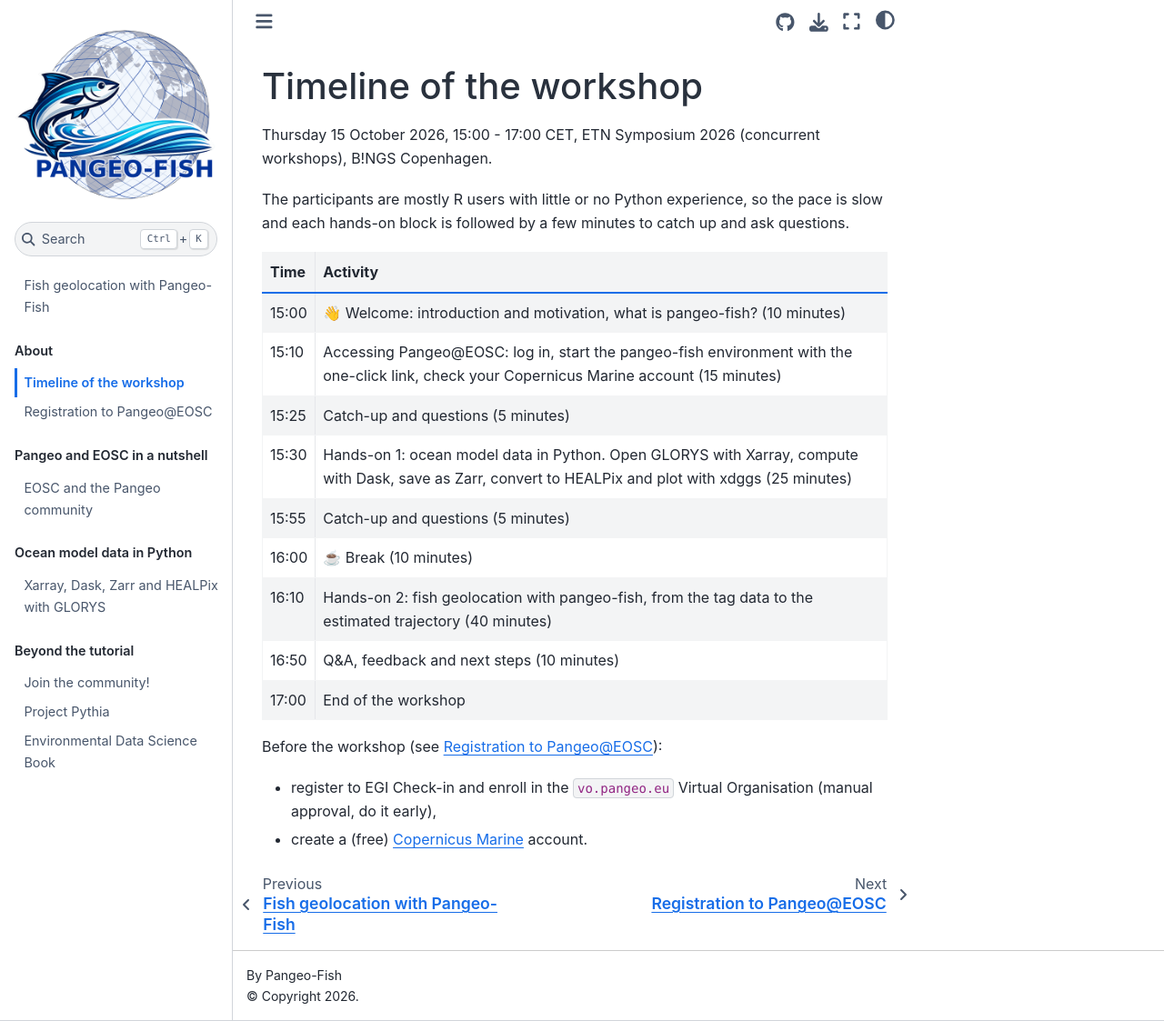
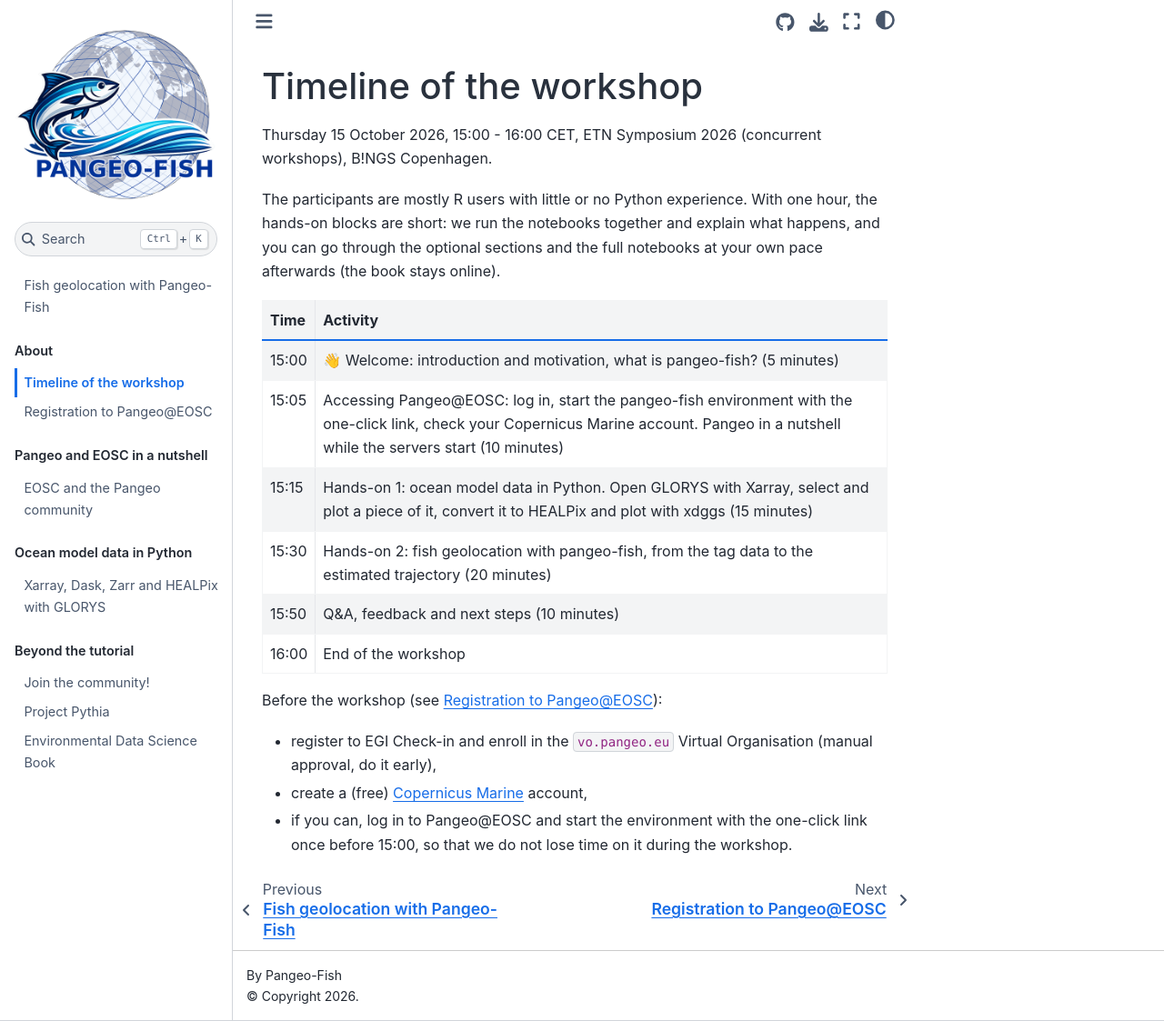
Before and after one commit to pangeo-fish/pangeo-fish-etn2026, a Jupyter Book: the page built from docs/agenda.md, in a window 1280 px wide and 1123 px high. Shown: the whole window at 91% size. Built offline with Jupyter Book 1.0.4 settings and Sphinx 7.4.7 and the Sphinx Book theme 1.1.4, drawn with Linux system fonts in a browser that asks for light colours; pages that are not in the unit, such as notebooks, are missing from menus; comment, search, counter and statistics services are not loaded.

Commit message:
Shorten the workshop to one hour (15:00-16:00): new agenda, optional Dask/Zarr sections
Co-Authored-By: Claude Fable 5.1 <noreply@anthropic.com>

```diff
--- a/docs/agenda.md
+++ b/docs/agenda.md
@@ -1,22 +1,20 @@
 # Timeline of the workshop
 
-Thursday 15 October 2026, 15:00 - 17:00 CET, ETN Symposium 2026 (concurrent workshops), B!NGS Copenhagen.
+Thursday 15 October 2026, 15:00 - 16:00 CET, ETN Symposium 2026 (concurrent workshops), B!NGS Copenhagen.
 
-The participants are mostly R users with little or no Python experience, so the pace is slow and each hands-on block is followed by a few minutes to catch up and ask questions.
+The participants are mostly R users with little or no Python experience. With one hour, the hands-on blocks are short: we run the notebooks together and explain what happens, and you can go through the optional sections and the full notebooks at your own pace afterwards (the book stays online).
 
 | Time   | Activity                                      |
 | ------ | --------------------------------------------- |
-| 15:00  | 👋 Welcome: introduction and motivation, what is pangeo-fish? (10 minutes) |
-| 15:10  | Accessing Pangeo@EOSC: log in, start the pangeo-fish environment with the one-click link, check your Copernicus Marine account (15 minutes) |
-| 15:25  | Catch-up and questions (5 minutes) |
-| 15:30  | Hands-on 1: ocean model data in Python. Open GLORYS with Xarray, compute with Dask, save as Zarr, convert to HEALPix and plot with xdggs (25 minutes) |
-| 15:55  | Catch-up and questions (5 minutes) |
-| 16:00  | ☕️ Break (10 minutes) |
-| 16:10  | Hands-on 2: fish geolocation with pangeo-fish, from the tag data to the estimated trajectory (40 minutes) |
-| 16:50  | Q&A, feedback and next steps (10 minutes) |
-| 17:00  | End of the workshop |
+| 15:00  | 👋 Welcome: introduction and motivation, what is pangeo-fish? (5 minutes) |
+| 15:05  | Accessing Pangeo@EOSC: log in, start the pangeo-fish environment with the one-click link, check your Copernicus Marine account. Pangeo in a nutshell while the servers start (10 minutes) |
+| 15:15  | Hands-on 1: ocean model data in Python. Open GLORYS with Xarray, select and plot a piece of it, convert it to HEALPix and plot with xdggs (15 minutes) |
+| 15:30  | Hands-on 2: fish geolocation with pangeo-fish, from the tag data to the estimated trajectory (20 minutes) |
+| 15:50  | Q&A, feedback and next steps (10 minutes) |
+| 16:00  | End of the workshop |
 
 Before the workshop (see [Registration to Pangeo@EOSC](users-getting-started)):
 
 - register to EGI Check-in and enroll in the `vo.pangeo.eu` Virtual Organisation (manual approval, do it early),
-- create a (free) [Copernicus Marine](https://data.marine.copernicus.eu/register) account.
+- create a (free) [Copernicus Marine](https://data.marine.copernicus.eu/register) account,
+- if you can, log in to Pangeo@EOSC and start the environment with the one-click link once before 15:00, so that we do not lose time on it during the workshop.
```
Also changed, not shown: README.md (+1 -1 lines), docs/intro.md (+1 -1 lines), docs/glorys-xarray-dask-zarr-healpix.ipynb.
